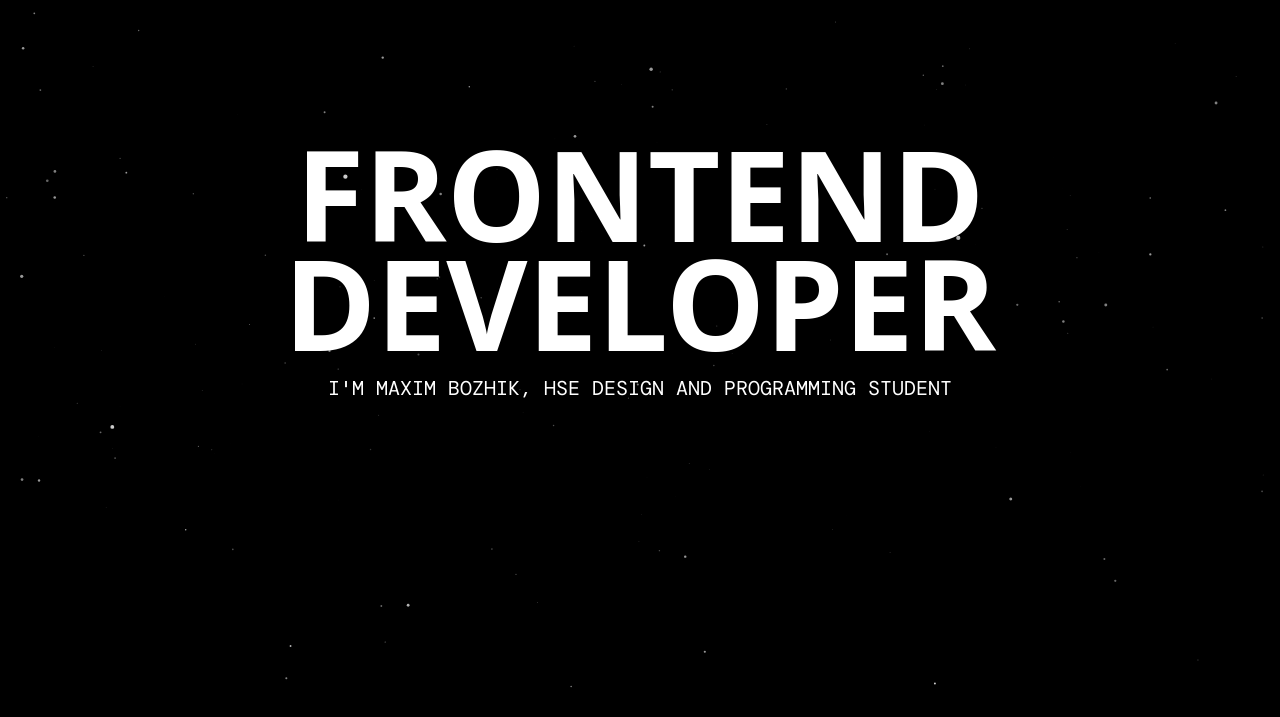
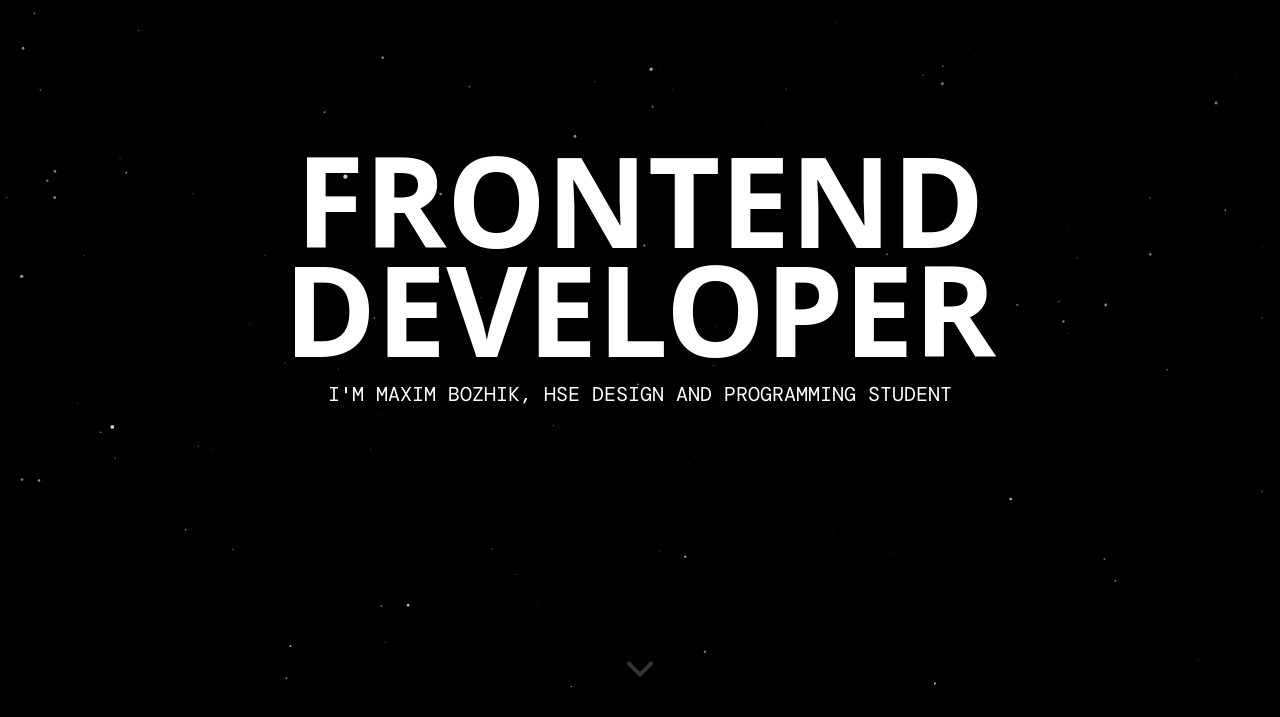
Before and after one commit to bozzhik/works, an Astro site: page / in a window 1280 px wide. Shown: the part 109-826 px from the top of the page. Before the commit the page ends 800 px from the top, so only its background shows below. Built offline with nearby package versions, Linux system fonts and the light colour scheme; Astro itself is replaced by a stand-in of ours; a web font is replaced by a local one.

Commit message:
add `ArrowDown.astro` for `Hero` section

```diff
--- a/src/components/Hero.astro
+++ b/src/components/Hero.astro
@@ -1,4 +1,5 @@
 ---
+import ArrowDown from './Hero/ArrowDown.astro'
 import TextMono from './Hero/TextMono.astro'
 import Title from './Hero/Title.astro'
 
@@ -8,10 +9,11 @@ interface Props {
 
 const {textmono_content} = Astro.props
 
-const screenHeight = '!h-[100svh] h-[100vh]'
+const screenHeight = '!h-[75svh] h-[75vh] mb-[6.5vh]'
 ---
 
-<div class={`w-screen absolute inset-0 flex flex-col justify-center mx-auto text-center ${screenHeight}`}>
+<div class={`w-full inset-0 flex flex-col justify-center mx-auto text-center ${screenHeight}`}>
   <Title />
   <TextMono content={textmono_content} classes="lg:w-4/5 mx-auto leading-[110%] xl:mt-4 mt-7" />
 </div>
+<ArrowDown />
--- /dev/null
+++ b/src/components/Hero/ArrowDown.astro
@@ -0,0 +1,3 @@
+<a href="#HERO_CONTENT" class="mb-[10vh] flex gap-10 items-center justify-center">
+  <svg class="s-10 animate-pulse hover:animate-bounce" viewBox="0 0 512 512" xmlns="http://www.w3.org/2000/svg"><path fill="none" stroke="#6a6a6a" stroke-linecap="round" stroke-linejoin="round" stroke-width="48" d="M112 184l144 144 144-144"></path></svg>
+</a>
--- a/src/layouts/Layout.astro
+++ b/src/layouts/Layout.astro
@@ -16,7 +16,7 @@ const siteName = 'BOZZHIK'
 ---
 
 <!doctype html>
-<html lang="ru">
+<html lang="ru" class="scroll-smooth">
   <head>
     <meta charset="UTF-8" />
     <link rel="icon" type="image/svg+xml" href="/favicon.svg" />
```
